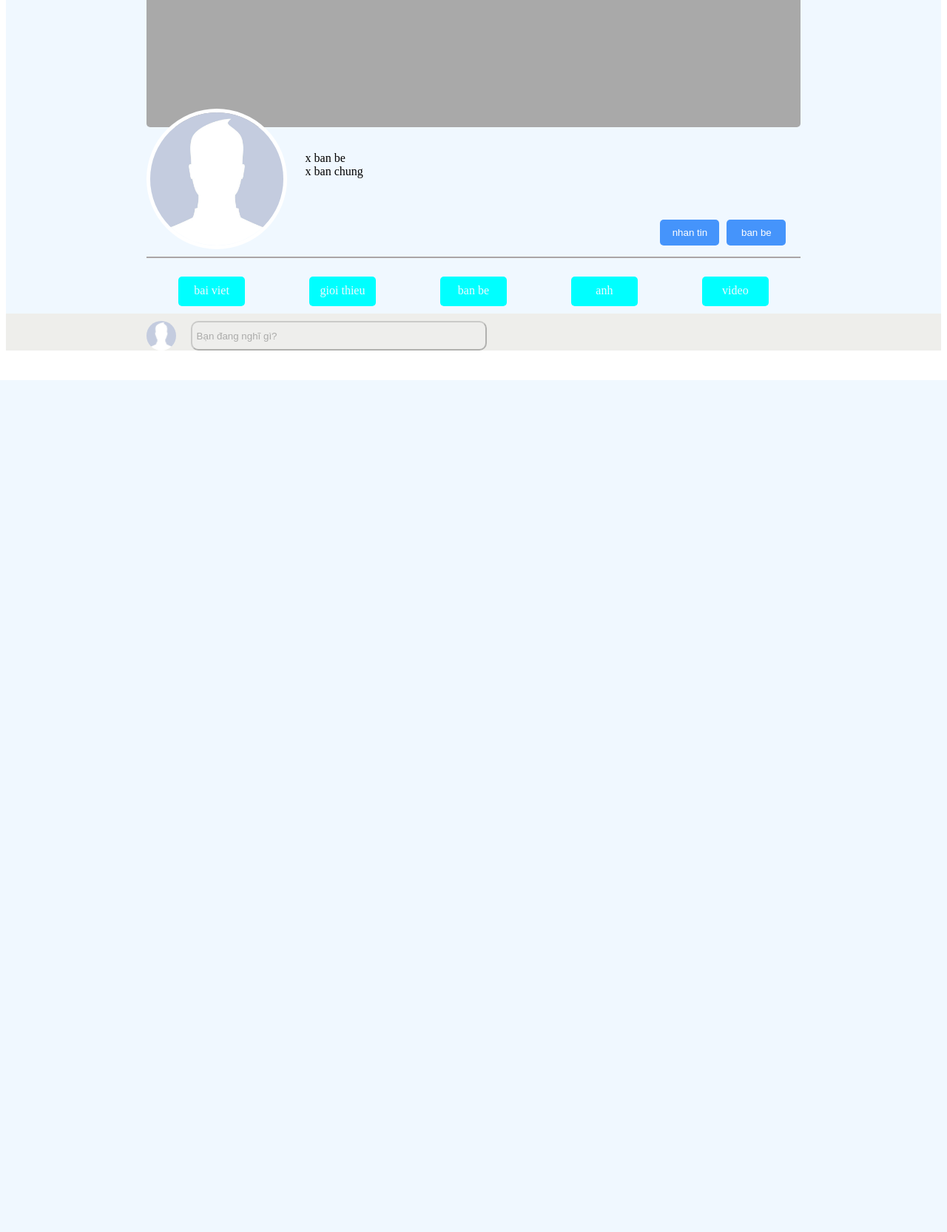
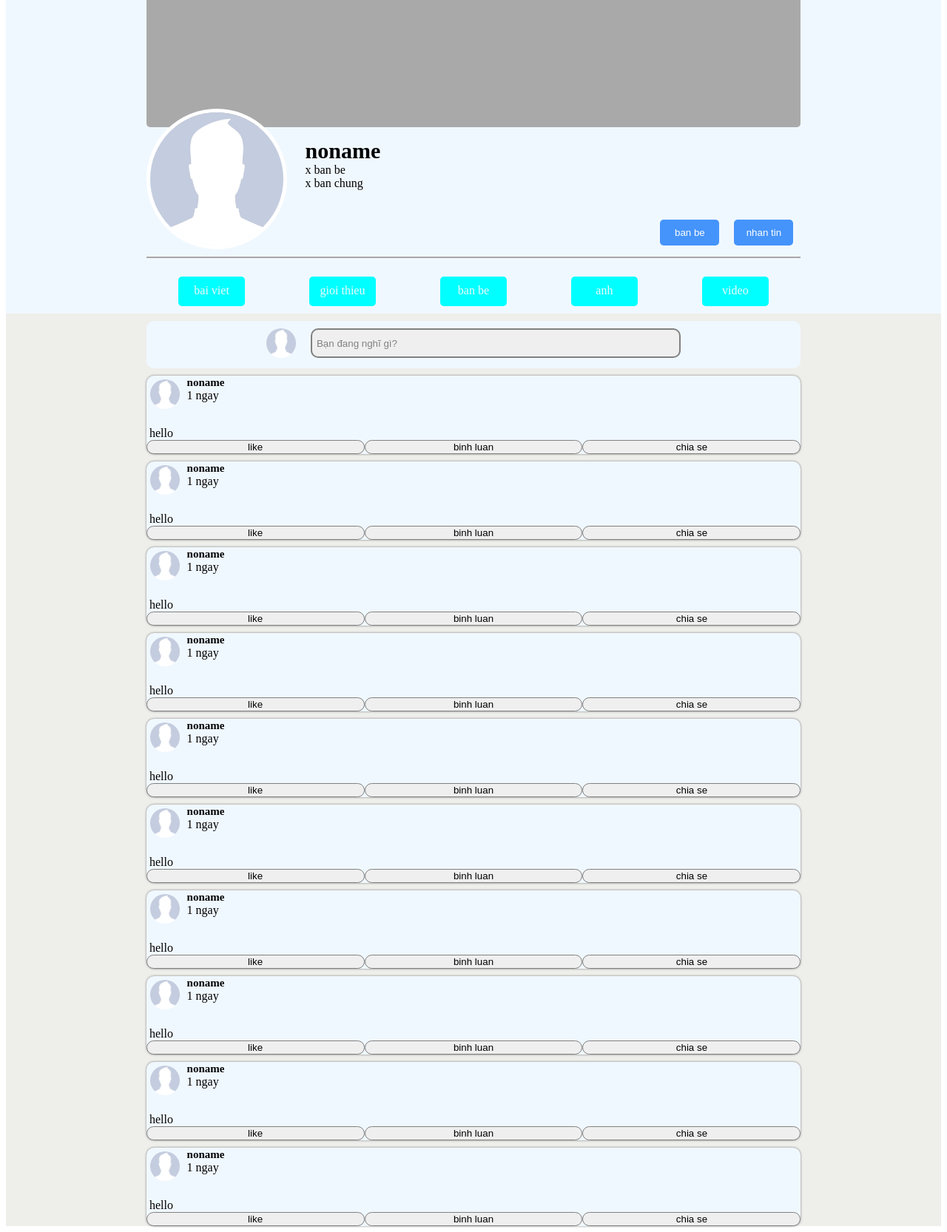
Before and after one commit to xq202/learnPHP, a PHP site: page /index.php?url=profile in a window 1280 px wide. Shown: the part 286-1952 px from the top of the page at 74% size. Before the commit the page ends 800 px from the top, so only its background shows below. Run offline with PHP 8.4, Linux system fonts and the light colour scheme; the visitor is signed in with stand-in values (Sample User, id 1); data that the repository does not hold is empty.

Commit message:
modified:   Controllers/LoginController.php 	modified:   Controllers/ProfileController.php 	modified:   Model/LoginModel.php 	modified:   View/bai-viet.php 	modified:   View/css/profile.css 	modified:   View/js/login.js 	modified:   index.php

```diff
--- a/Controllers/LoginController.php
+++ b/Controllers/LoginController.php
@@ -87,6 +87,7 @@
     $view->RegisterAPI();
 }
 else{
+    echo "<base href=\"/learnPHP/\">";
     $view->Login();
 }
 ?>
--- a/Controllers/ProfileController.php
+++ b/Controllers/ProfileController.php
@@ -16,13 +16,14 @@
         }
         $user = $userModel->getUserById($id);
         $name = $user->getTen();
+        if($name==null) $name = "noname";
         $srcCoverPhoto = $user->getAnhBia();
         $srcAvatarPhoto = $user->getAnhDaiDien();
         require "./View/profile.php";
     }
 }
 $profileController = new ProfileController();
-if($action == "gioithieu"){
+if($action == "gioi-thieu"){
     $profileController->ProfileView("./View/gioi-thieu.php");
 }
 else{
--- a/Model/LoginModel.php
+++ b/Model/LoginModel.php
@@ -49,10 +49,10 @@
                 $id = $stmt->get_result()->fetch_assoc()['id'];
                 return "1:{$id}";
             }
-            else return 2;
+            else return '2';
         }
         else{
-            return 0;
+            return '0';
         }
         $conn->close();
     }
--- a/View/bai-viet.php
+++ b/View/bai-viet.php
@@ -7,15 +7,58 @@
     }
     .addPost{
         display: flex;
+        background-color: aliceblue;
+        border-radius: 10px;
+        justify-content: center;
+        /* position: absolute; */
+        /* top: 20px; */
+        padding-top: 10px;
+        padding-bottom: 10px;
     }
     .input_text input{
         height: 40px;
-        width: 400px;
+        width: 500px;
         margin-left: 20px;
         border-radius: 10px;
         transform-style: none;
         text-align: start;
-
+        border-color: gray;
+        border-style: solid;
+        color: gray;
+    }
+    .post{
+        margin-top: 10px;
+        display: block;
+        border-radius: 10px;
+        background-color: aliceblue;
+        box-shadow: 0px 0px 3px rgba(0, 0, 0, 0.5);
+        /* padding-bottom: 1px; */
+    }
+    .user_of_post{
+        display: flex;
+        /* border-bottom: 1px solid gray; */
+        padding-bottom: 10px;
+        margin-bottom: 10px;
+    }
+    .user_of_post .small_avatar{
+        margin-top: 5px;
+        margin-left: 5px;
+    }
+    .name_and_date{
+        margin-left: 10px;
+    }
+    .post_content{
+        width: 99%;
+        margin-left: auto;
+        margin-right: auto;
+    }
+    .action_with_post{
+        display: flex;
+    }
+    .action_with_post button{
+        flex: 1;
+        border: 1px solid gray;
+        border-radius: 5pc;
     }
 </style>
 <div class="addPost">
@@ -23,6 +66,29 @@
         <a href=""><img src="<?=$srcAvatarPhoto?>" alt=""></a>
     </div>
     <div class="input_text">
-        <input type="submit" value="Bạn đang nghĩ gì?" disabled="true">
+        <input type="submit" value="Bạn đang nghĩ gì?" readonly>
     </div>
 </div>
+<?php
+for($i=0;$i<10;$i++){ ?>
+<div class="post">
+    <div class="user_of_post">
+        <div class="small_avatar">
+            <a href=""><img src="<?=$srcAvatarPhoto?>" alt=""></a>
+        </div>
+        <div class="name_and_date">
+        <span style="font-size: 15px; font-weight: bold;"><?=$name ?></span><br>
+        <span>1 ngay</span>
+        </div>
+    </div>
+    <div class="post_content">
+        <div class="text">
+            hello
+        </div>
+        <div class="media"></div>
+    </div>
+    <div class="action_with_post">
+        <button>like</button><button>binh luan</button><button>chia se</button>
+    </div>
+</div>
+<?php }?>
--- a/View/css/profile.css
+++ b/View/css/profile.css
@@ -1,5 +1,8 @@
 div{
     /* border: 1px solid black; */
+}
+body{
+
 }
 .phan1{
     box-sizing: border-box;
@@ -8,7 +11,7 @@
     width: 70%;
     margin-left: auto;
     margin-right: auto;
-    min-width: 530px;
+    min-width: 820px;
 }
 .background1{
     min-width: 500px;
@@ -52,9 +55,12 @@
 }
 .tuy-chon{
     flex: 3;
+    display: flex;
+    justify-content: right;
+    flex-wrap: nowrap;
 }
 .tuy-chon button{
-    float: right;
+    /* float: right; */
     margin-top: 150px;
     height: 35px;
     width: 80px;
@@ -101,4 +107,6 @@
 .background2{
     background-color: rgb(238, 238, 235);
     padding-bottom: 10px;
+    padding: auto;
+    min-width: 820px;
 }
--- a/index.php
+++ b/index.php
@@ -1,6 +1,6 @@
 <?php
 session_start();
-$baseURL = "/learnPHP/";
+// $baseURL = "/learnPHP/";
 $urls = array();
 if(!isset($_GET["url"])){
     require "./Controllers/HomeController.php";
@@ -11,5 +11,5 @@
 $controller = (isset($urls[0])) ? $urls[0] : "";
 $controller = ucfirst(strtolower($controller));
 $action = (isset($urls[1])) ? strtolower($urls[1]) : "";
-echo "<base href=\"{$baseURL}\">";
+// echo "<base href=\"{$baseURL}\">";
 require './Controllers/'.$controller.'Controller.php';
```
Also changed, not shown: View/js/login.js (+5 -4 lines).
